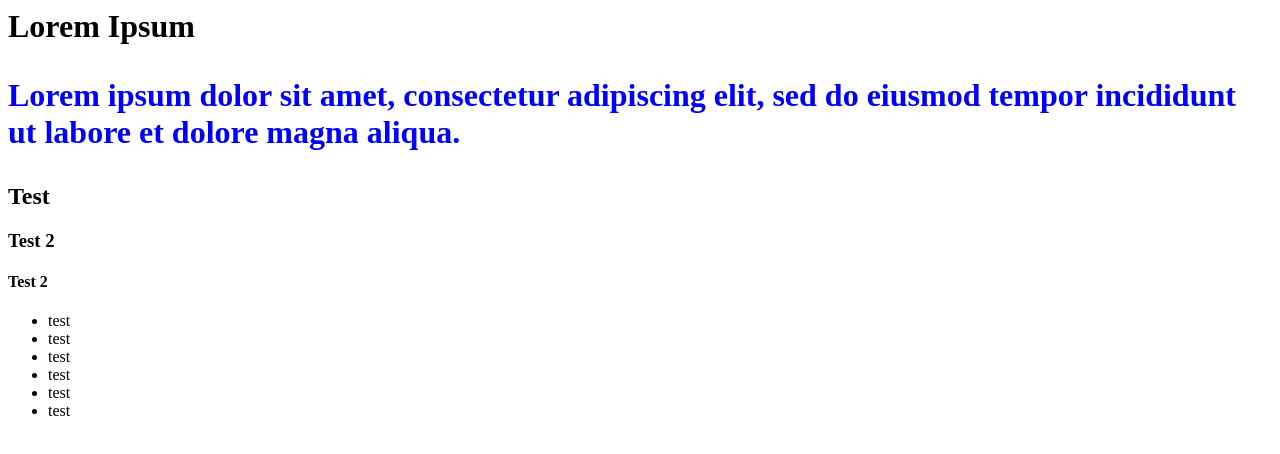
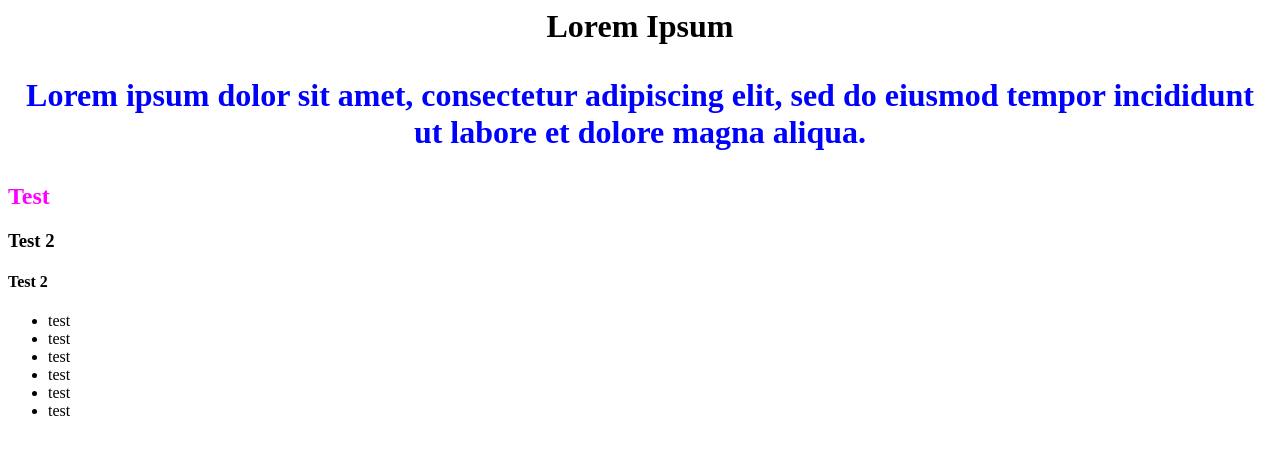
Before and after one commit to KamilPietron/lab1, a plain HTML site: page index_zadanie.html in a window 1280 px wide. Drawn offline with Linux system fonts and the light colour scheme.

Commit message:
Update styles.css

```diff
--- a/styles.css
+++ b/styles.css
@@ -1,3 +1,11 @@
 p {
 color: blue;
 }
+
+h1 {
+text-align: center;
+}
+
+h2 {
+color: magenta;
+}
```
